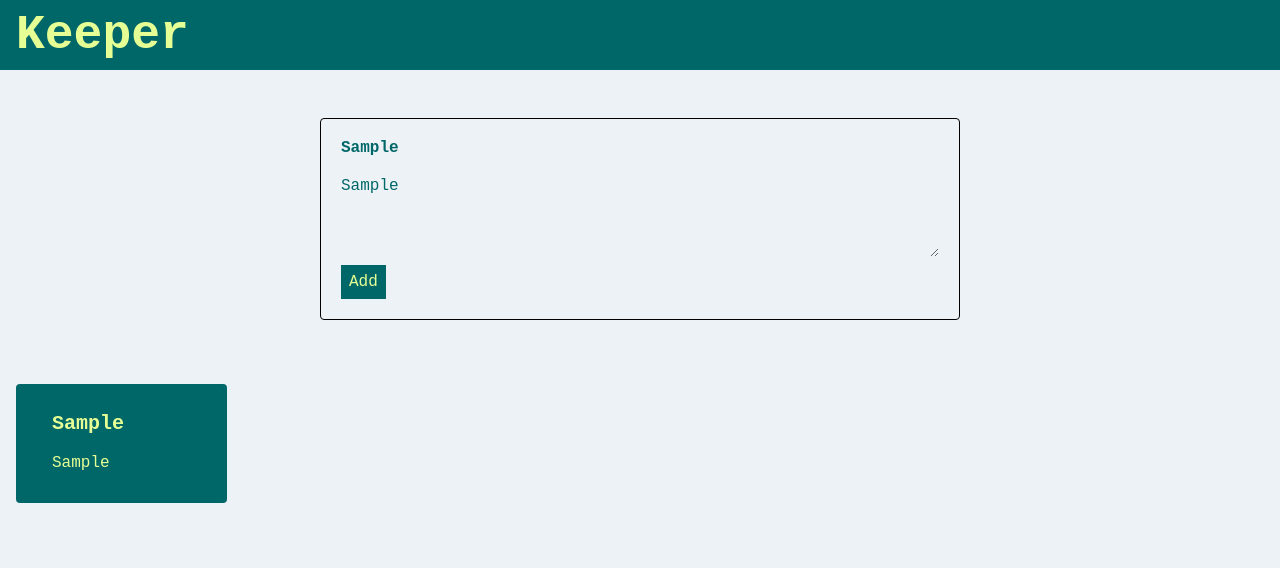
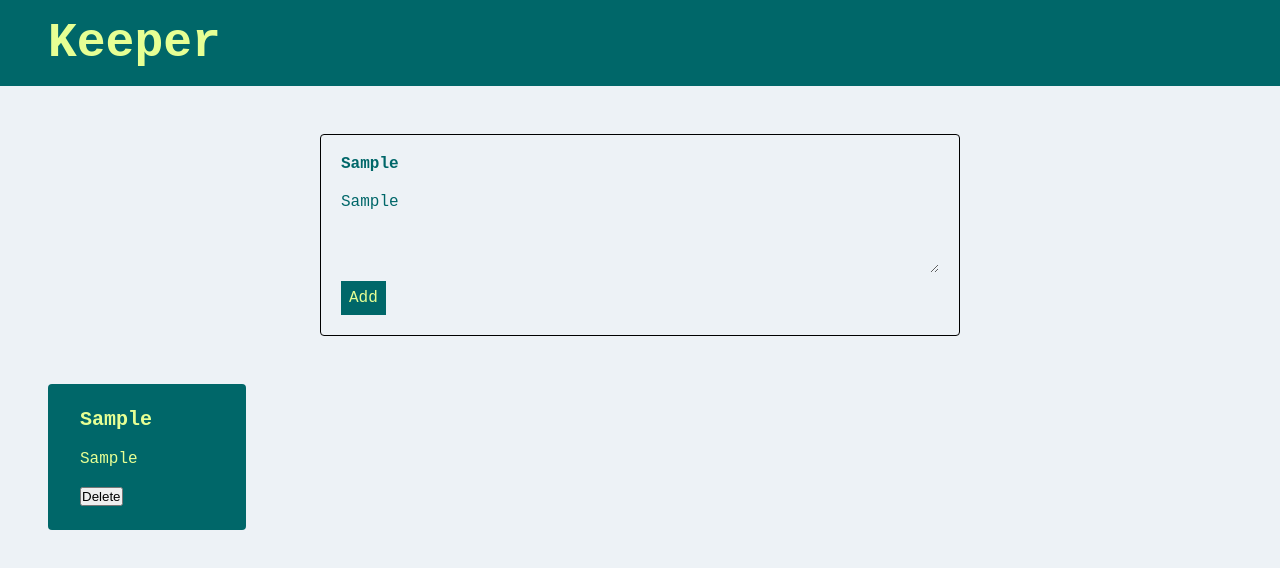
Before and after one commit to onmedicines/react-keeper-frontend, a React (Vite) app: page / in a window 1280 px wide. Both pictures are taken after typing "Sample", "Sample" into the empty fields and a click on the button "Add". Shown: the top 568 px of the page. Built offline with nearby package versions, Linux system fonts and the light colour scheme.

Commit message:
Add delete note functionality
The note can be deleted by pressing the delete button at the bottom of that specific note.

```diff
--- a/src/App.css
+++ b/src/App.css
@@ -11,14 +11,14 @@
 }
 #app-wrapper {
   .app-title {
-    padding: 0.5rem 1rem;
+    padding: 1rem 3rem;
     font-size: 3rem;
     color: #e6ff94;
     background-color: #006769;
   }
   form {
     padding: 1rem;
-    margin: 3rem auto;
+    margin: 3rem auto 0;
     border: 1px solid;
     border-radius: 0.25rem;
     display: flex;
@@ -51,18 +51,22 @@
     }
   }
   .card-container {
-    padding: 1rem;
+    padding: 3rem;
     display: grid;
     grid-template-columns: repeat(5, 1fr);
     gap: 3rem;
     .card {
-      padding: 0.75rem 1.25rem;
+      padding: 1.5rem 2rem;
       border-radius: 0.25rem;
       background-color: #006769;
       color: #e6ff94;
+
+      /* display: flex;
+      flex-direction: column; */
+
       h1,
       p {
-        margin: 1rem;
+        margin-bottom: 1rem;
       }
       h1 {
         font-size: 1.25rem;
--- a/src/App.jsx
+++ b/src/App.jsx
@@ -10,7 +10,6 @@
     let { value } = e.target;
     setTitle(value);
   }
-
   function updateContent(e) {
     let { value } = e.target;
     setContent(value);
@@ -21,6 +20,12 @@
     });
 
     e.preventDefault();
+  }
+  function remove(id) {
+    let newNotes = notes.filter((item, index) => {
+      return index !== id;
+    });
+    setNotes(newNotes);
   }
 
   return (
@@ -33,11 +38,17 @@
           <button type="submit">Add</button>
         </form>
         <div className="card-container">
-          {notes.map((note) => {
+          {notes.map((note, index) => {
             return (
-              <div className="card">
+              <div className="card" key={index} id={index}>
                 <h1 className="title">{note[0]}</h1>
                 <p className="content">{note[1]}</p>
+                <button
+                  onClick={() => {
+                    remove(index);
+                  }}>
+                  Delete
+                </button>
               </div>
             );
           })}
```
